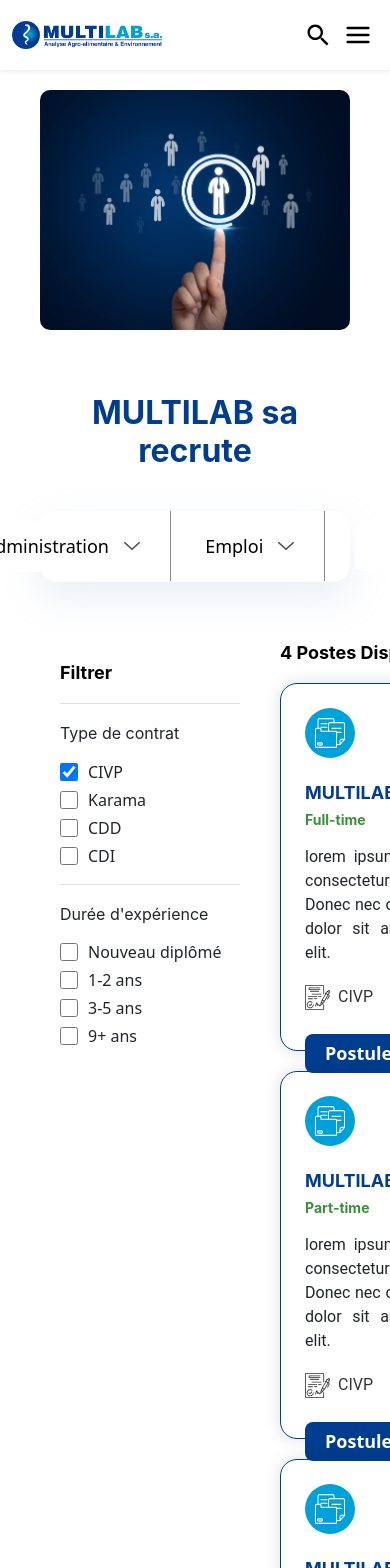
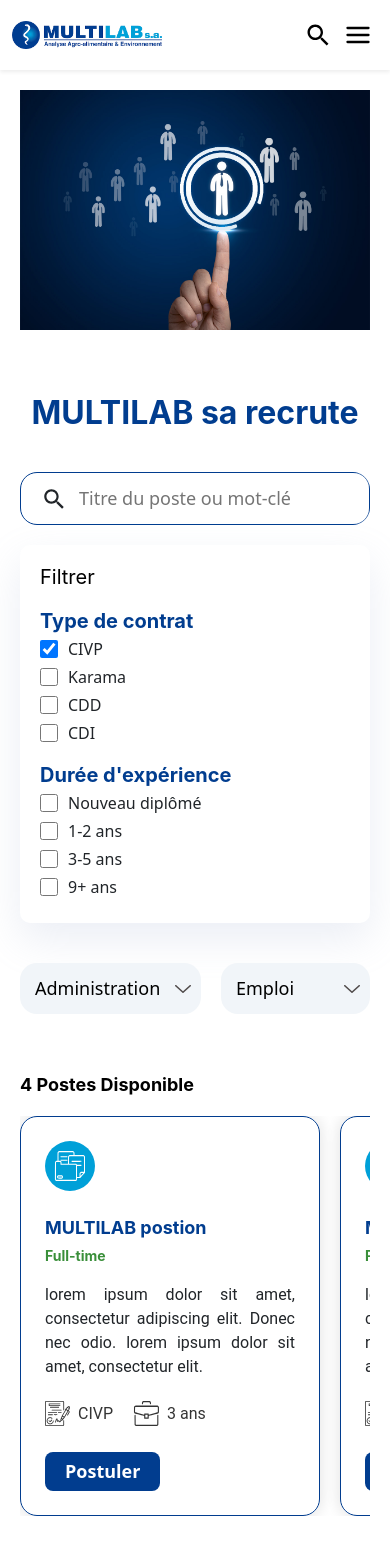
Before and after one commit to neonara/multilab, a React (Vite) app in the folder my-react-app/: page /Poste in a window 390 px wide. Shown: the top 1568 px of the page. Built offline with nearby package versions, Linux system fonts and the light colour scheme.

Commit message:
condidature page almost responsive

```diff
--- a/my-react-app/src/components/Parametres/Parametres.css
+++ b/my-react-app/src/components/Parametres/Parametres.css
@@ -88,7 +88,7 @@
   margin: 0 40px;
 }
 
-/* FAQ section */
+/* elements section */
 .param-analyse-container{
   display: flex;
   justify-content: center;
--- a/my-react-app/src/components/Poste/Poste.css
+++ b/my-react-app/src/components/Poste/Poste.css
@@ -198,6 +198,7 @@
 
   /* shadoww */
   box-shadow: 0px 16px 40px 0px rgba(154, 170, 207, 0.20);
+  transition: all 0.2s ease-in-out;
 }
 
 .search-input-container {
@@ -324,3 +325,107 @@
 .linkedin-button:hover {
   background-color: #005f8d;
 }
+
+.filters-mobile, .open-filters-button{
+  display: none;
+}
+
+@media (max-width: 1200px) {
+  .search-bar {
+    /* flex-direction: column; */
+    flex-wrap: wrap;
+    gap: 20px;
+  }
+}
+
+@media (max-width: 768px) {
+  .page-container {
+    margin: 0 20px;
+  }
+
+  .banner-container {
+    border-radius: 0;
+
+    object-position: top;
+  }
+
+  .search-bar {
+    box-shadow: none;
+    padding: 0;
+  }
+
+  .search-bar .search-input-container{
+    border: 1px solid var(--blue);
+    border-radius: 17px;
+
+  }
+
+  .search-input-container .search-icon{
+    margin-left: 20px;
+    width: 26px;
+  }
+
+  .search-input{
+    padding: 12px;
+
+    width: 100%;
+    max-width: 340px;
+  }
+
+  .search-input .input-item{
+    flex: none;
+  }
+
+  .separator {
+    display: none;
+  }
+
+  .search-bar .dropdown {
+    background-color: #F1F5F9;
+    border-radius: 17px;
+  }
+
+  .search-bar button {
+    display: none;
+  }
+
+  .filters {
+    display: none;
+  }
+
+  .filters-mobile {
+    display: block;
+    width: 100%;
+    padding: 20px;
+    border-radius: 10px;
+    box-shadow: 0px 16px 40px 0px rgba(154, 170, 207, 0.20);
+    margin-bottom: 20px;
+  }
+
+  .filters-content {
+
+  }
+  .filters-title {
+    color: black;
+    font-size: 20px;
+  }
+
+  .filters-mobile h3{
+    font-size: 20px ;
+    margin-top: 18px;
+  }
+
+  .job-cardss{
+    overflow-x: auto;
+    flex-wrap: nowrap;
+    gap: 20px;
+    margin: 10px 0;
+  }
+
+  .job-card {
+    min-width: 300px;
+    height: 400px;
+  }
+
+
+}
--- a/my-react-app/src/components/Poste/poste.tsx
+++ b/my-react-app/src/components/Poste/poste.tsx
@@ -7,13 +7,12 @@
 import experiencee from "@/assets/icons/icon-experience.svg";
 import { IoMdSearch } from "react-icons/io";
 import arrowDown from "@/assets/icons/icon-arrow-down.svg"; // Add this line
-import api from "../../lib/api"
+import api from "../../lib/api";
 
 const Poste = () => {
   // State for filters
   const [unite, setUnite] = useState("Tous les unités d’affectation");
   const [emploi, setEmploi] = useState("Emploi");
-
 
   const handleUniteChange = (e: React.ChangeEvent<HTMLSelectElement>) => {
     setUnite(e.target.value);
@@ -54,6 +53,12 @@
       ...experience,
       [e.target.name]: e.target.checked,
     });
+  };
+
+  const [isDrawerOpen, setIsDrawerOpen] = useState(false);
+
+  const toggleDrawer = () => {
+    setIsDrawerOpen(!isDrawerOpen);
   };
 
   const postsNum = 4; // Number of posts
@@ -142,6 +147,85 @@
             />
           </div>
           <div className="separator"></div> {/* Add this line */}
+          <div className={`filters-mobile ${isDrawerOpen ? "open" : ""}`}>
+            <h2 className="filters-title">Filtrer</h2>
+            <div className="filter-content">
+              <h3>Type de contrat</h3>
+              <div className="filter-option">
+                <input
+                  type="checkbox"
+                  name="CIVP"
+                  checked={contractType.CIVP}
+                  onChange={handleContractChange}
+                />
+                <label htmlFor="CIVP">CIVP</label>
+              </div>
+              <div className="filter-option">
+                <input
+                  type="checkbox"
+                  name="Karama"
+                  checked={contractType.Karama}
+                  onChange={handleContractChange}
+                />
+                <label htmlFor="Karama">Karama</label>
+              </div>
+              <div className="filter-option">
+                <input
+                  type="checkbox"
+                  name="CDD"
+                  checked={contractType.CDD}
+                  onChange={handleContractChange}
+                />
+                <label htmlFor="CDD">CDD</label>
+              </div>
+              <div className="filter-option">
+                <input
+                  type="checkbox"
+                  name="CDI"
+                  checked={contractType.CDI}
+                  onChange={handleContractChange}
+                />
+                <label htmlFor="CDI">CDI</label>
+              </div>
+              <h3>Durée d'expérience</h3>
+              <div className="filter-option">
+                <input
+                  type="checkbox"
+                  name="nouveau"
+                  checked={experience.nouveau}
+                  onChange={handleExperienceChange}
+                />
+                <label htmlFor="nouveau">Nouveau diplômé</label>
+              </div>
+              <div className="filter-option">
+                <input
+                  type="checkbox"
+                  name="oneToTwo"
+                  checked={experience.oneToTwo}
+                  onChange={handleExperienceChange}
+                />
+                <label htmlFor="oneToTwo">1-2 ans</label>
+              </div>
+              <div className="filter-option">
+                <input
+                  type="checkbox"
+                  name="threeToFive"
+                  checked={experience.threeToFive}
+                  onChange={handleExperienceChange}
+                />
+                <label htmlFor="threeToFive">3-5 ans</label>
+              </div>
+              <div className="filter-option">
+                <input
+                  type="checkbox"
+                  name="ninePlus"
+                  checked={experience.ninePlus}
+                  onChange={handleExperienceChange}
+                />
+                <label htmlFor="ninePlus">9+ ans</label>
+              </div>
+            </div>
+          </div>
           <select
             className="dropdown input-item"
             value={unite}
@@ -278,7 +362,7 @@
           backgroundSize: "100%", // Ensures the image covers the div
           backgroundPosition: "center", // Adjust to show a part of the image, e.g., 'top', 'center', 'bottom', etc.
           height: "300px", // Set the height you want for the visible section
-          width: "100%", // Set the width (could be 100% of the container or fixed)
+          // Set the width (could be 100% of the container or fixed)
           // Needed for absolute positioning of content
           overflow: "hidden", // Hide parts of the image outside the container
           borderRadius: "17px", // Optional: round the corners of the div
```
